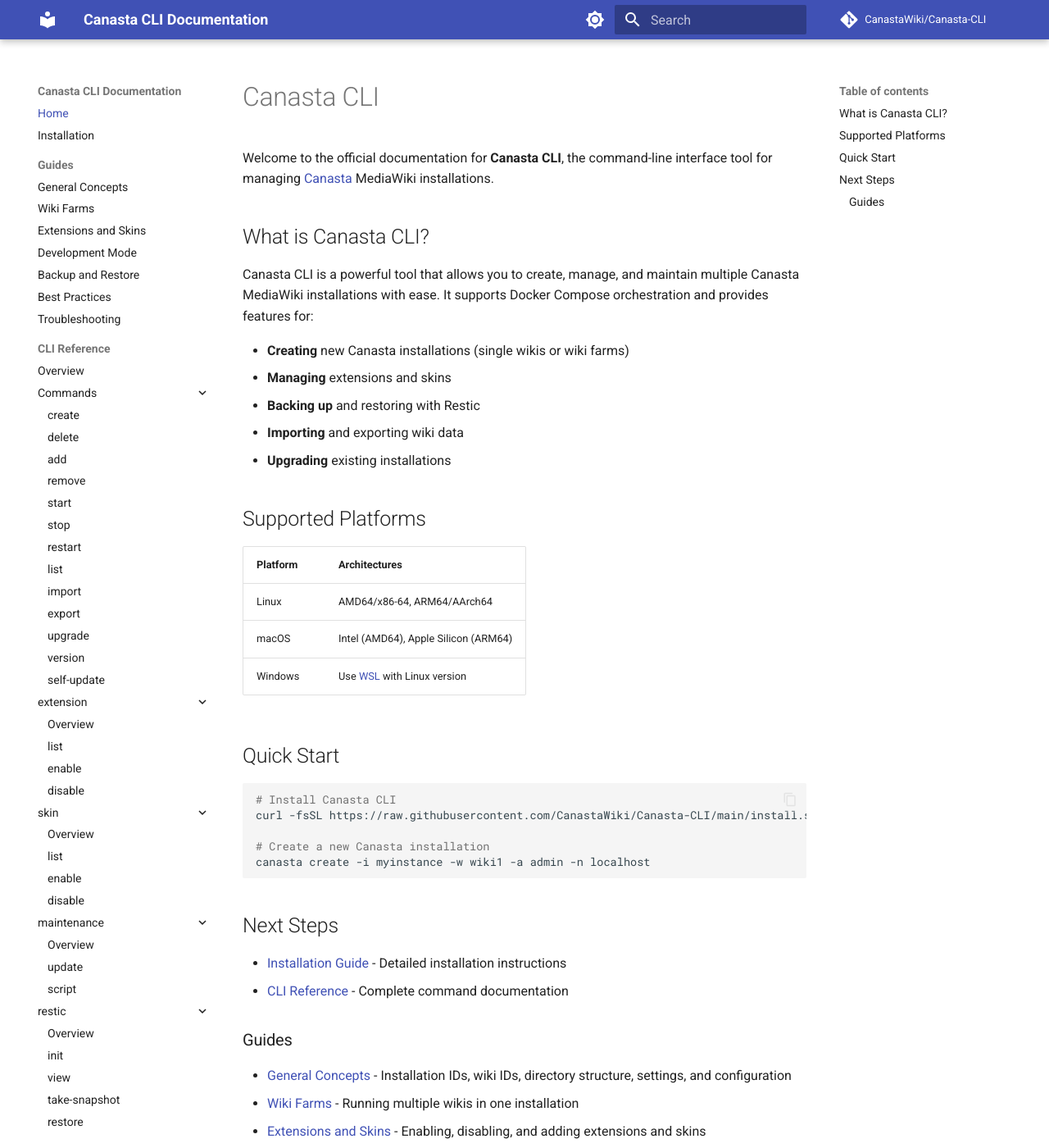
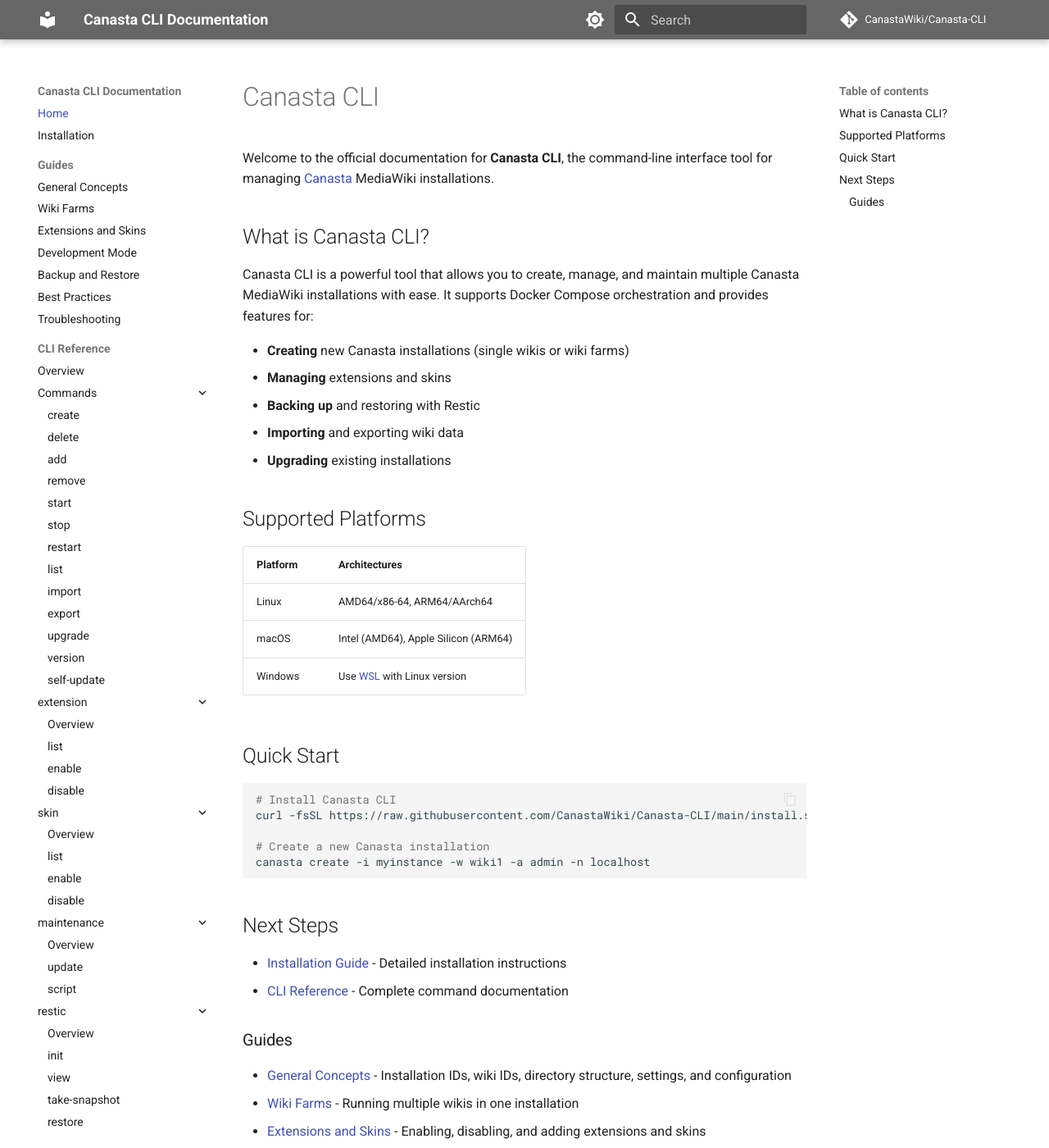
Before and after one commit to CanastaWiki/Canasta-CLI, an MkDocs documentation site: the page built from docs/index.md, in a window 1280 px wide and 1400 px high. Shown: the whole window at 82% size. Built offline with MkDocs 1.6.1 and Material for MkDocs 9.7.7, drawn with Linux system fonts in a browser that asks for light colours; comment, search, counter and statistics services are not loaded.

Commit message:
Fix MkDocs Material custom color scheme
MkDocs Material palette primary/accent only accept named colors, not
hex codes. Use CSS custom properties to apply the exact Canasta colors
(#666666 primary, #ccff00 accent), with grey/lime as named fallbacks.

```diff
--- /dev/null
+++ b/docs/stylesheets/extra.css
@@ -0,0 +1,9 @@
+[data-md-color-scheme="default"] {
+  --md-primary-fg-color: #666666;
+  --md-accent-fg-color: #ccff00;
+}
+
+[data-md-color-scheme="slate"] {
+  --md-primary-fg-color: #666666;
+  --md-accent-fg-color: #ccff00;
+}
--- a/mkdocs.yml
+++ b/mkdocs.yml
@@ -8,14 +8,14 @@
   name: material
   palette:
     - scheme: default
-      primary: #666666
-      accent: #ccff00
+      primary: grey
+      accent: lime
       toggle:
         icon: material/brightness-7
         name: Switch to dark mode
     - scheme: slate
-      primary: #666666
-      accent: #ccff00
+      primary: grey
+      accent: lime
       toggle:
         icon: material/brightness-4
         name: Switch to light mode
@@ -27,6 +27,9 @@
     - search.suggest
     - search.highlight
     - content.code.copy
+
+extra_css:
+  - stylesheets/extra.css
 
 plugins:
   - search
```
